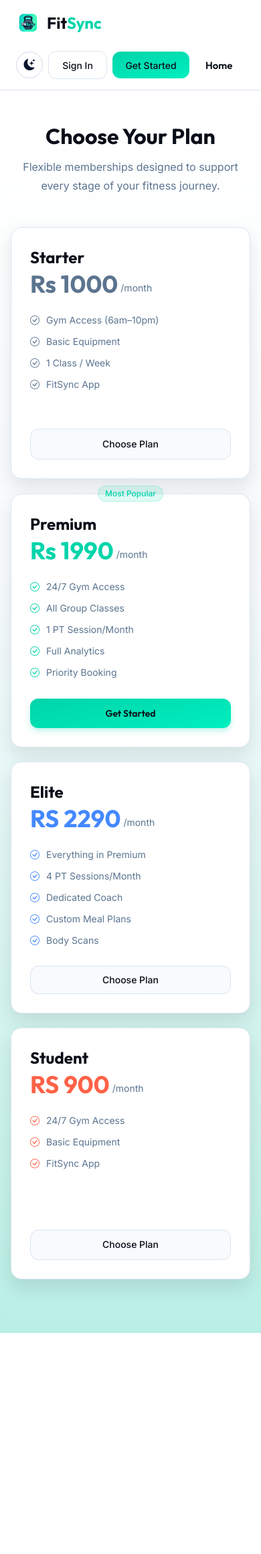
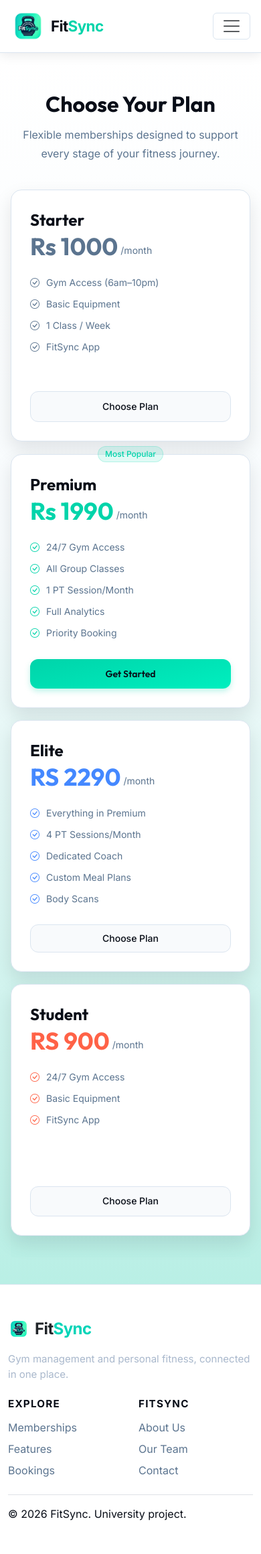
Before and after one commit to hanshineeteeluckdherry-rgb/FitSync, a Django app: page /memberships/ in a window 390 px wide. Shown: the whole page at 67% size. Before the commit the page ends 1990 px from the top, so only its background shows below. Run offline with Django 5.2, Linux system fonts and the light colour scheme; data comes from the database, SQL or seed files in the repository.

Commit message:
updated navigation bar for membership

```diff
--- a/static/css/memberships.css
+++ b/static/css/memberships.css
@@ -1772,3 +1772,100 @@ html[data-theme] .figma-plan-student .figma-plan-features i {
     .membership-auth-card h1 { font-size: 38px; }
     .membership-auth-selected-plan { flex-direction: column; }
 }
+
+
+/* =========================================================
+   PUBLIC MEMBERSHIP PAGE - USE THE SHARED FITSYNC NAVBAR
+   AND FOOTER FROM templates/base.html
+   ========================================================= */
+
+/* The public membership page no longer creates its own navbar.
+   base.html includes the same navbar used by the Home page. */
+.figma-membership-public-main {
+    min-height: 982px;
+    margin: 0;
+    padding: 0 2rem 4rem;
+    box-sizing: border-box;
+}
+
+.figma-public-memberships {
+    min-height: 900px;
+    width: 100%;
+    position: relative;
+    overflow: hidden;
+}
+
+/* The heading/cards are positioned relative to the membership
+   content area, not relative to a custom navbar. */
+.figma-membership-heading-wrap {
+    top: 68px;
+}
+
+.figma-membership-card-grid {
+    top: 162px;
+}
+
+/* Keep the normal shared FitSync footer visible after the page. */
+.figma-membership-public-body .site-footer {
+    position: relative;
+    z-index: 2;
+}
+
+/* Responsive layout when Bootstrap collapses the shared navbar. */
+@media (max-width: 1199.98px) {
+    .figma-membership-public-main {
+        min-height: auto;
+        padding: 0 1.25rem 3rem;
+    }
+
+    .figma-public-memberships {
+        min-height: auto;
+        overflow: visible;
+        padding-top: 2rem;
+    }
+
+    .figma-membership-heading-wrap,
+    .figma-membership-card-grid {
+        position: static;
+        width: min(100%, 1072px);
+        transform: none;
+        margin-left: auto;
+        margin-right: auto;
+    }
+
+    .figma-membership-heading-wrap {
+        padding-top: 2rem;
+    }
+
+    .figma-membership-card-grid {
+        margin-top: 3rem;
+        padding-bottom: 2rem;
+        grid-template-columns: repeat(2, minmax(0, 1fr));
+    }
+}
+
+@media (max-width: 767.98px) {
+    .figma-membership-public-main {
+        padding: 0 1rem 2.5rem;
+    }
+
+    .figma-membership-heading-wrap {
+        width: 100%;
+        padding-top: 1.5rem;
+    }
+
+    .figma-membership-heading-wrap h1 {
+        font-size: 32px;
+    }
+
+    .figma-membership-heading-wrap p {
+        font-size: 16px;
+    }
+
+    .figma-membership-card-grid {
+        width: 100%;
+        grid-template-columns: 1fr;
+        gap: 18px;
+        margin-top: 2.5rem;
+    }
+}
--- a/templates/includes/footer.html
+++ b/templates/includes/footer.html
@@ -36,7 +36,7 @@
 
                 <ul class="list-unstyled footer-links mb-0">
                     <li>
-                        <a href="#">Memberships</a>
+                        <a href="{% url 'memberships:public_packages' %}">Memberships</a>
                     </li>
 
                     <li>
--- a/templates/memberships/public_packages.html
+++ b/templates/memberships/public_packages.html
@@ -5,33 +5,6 @@
 {% block extra_css %}
 <link href="https://fonts.googleapis.com/css2?family=Outfit:wght@600;700&display=swap" rel="stylesheet">
 <link rel="stylesheet" href="{% static 'css/memberships.css' %}">
-{% endblock %}
-
-{% block site_header %}
-<header class="figma-membership-nav">
-    <a class="figma-membership-brand" href="{% url 'core:home' %}">
-        <img src="{% static 'img/fitsync-logo.png' %}" alt="FitSync logo">
-        <span>Fit<span>Sync</span></span>
-    </a>
-
-    <nav class="figma-membership-links" aria-label="Public navigation">
-        <a href="{% url 'core:home' %}">Home</a>
-        <a href="#">About Us</a>
-        <a class="active" href="{% url 'memberships:public_packages' %}">Memberships</a>
-        <a href="#">Features</a>
-        <a href="#">Bookings</a>
-        <a href="#">Our Team</a>
-        <a href="#">Contact</a>
-    </nav>
-
-    <div class="figma-membership-actions">
-        <button class="figma-theme-toggle" type="button" data-theme-toggle aria-label="Switch to dark mode" title="Switch to dark mode" aria-pressed="false">
-            <i class="bi bi-moon-stars-fill" data-theme-icon aria-hidden="true"></i>
-        </button>
-        <a class="figma-sign-in" href="{% url 'accounts:login' %}">Sign In</a>
-        <a class="figma-get-started" href="{% url 'accounts:register' %}">Get Started</a>
-    </div>
-</header>
 {% endblock %}
 
 {% block main_class %}figma-membership-public-main{% endblock %}
@@ -77,5 +50,3 @@
     </div>
 </section>
 {% endblock %}
-
-{% block site_footer %}{% endblock %}
```
